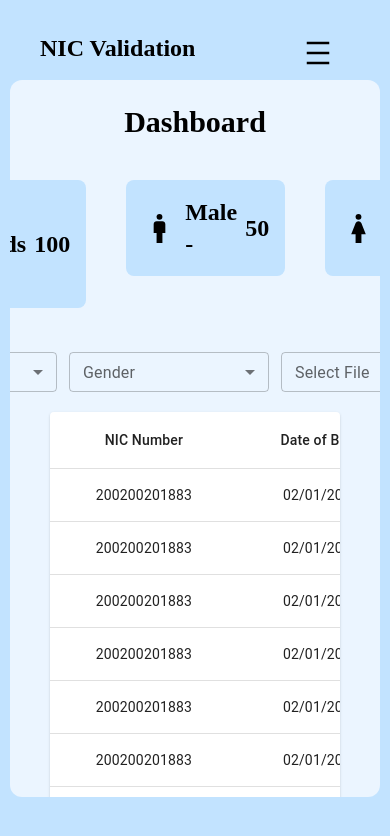
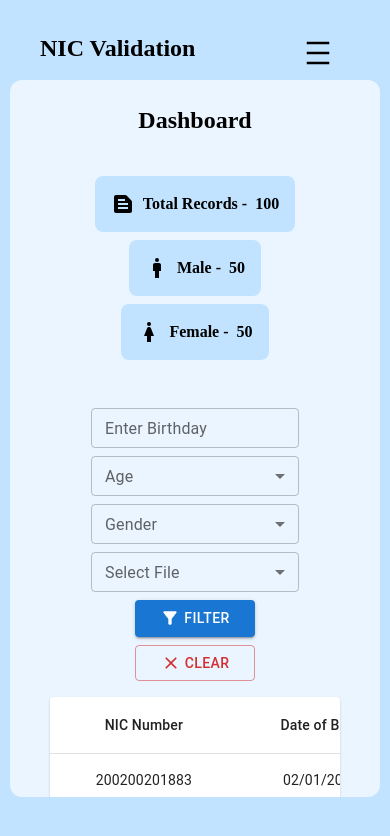
Before and after one commit to Pravil-Wijesinghe/NIC-Validation-Application, a React (Create React App) app in the folder frontend/: page /Dashboard in a window 390 px wide. Shown: the top 836 px of the page. Built offline with nearby package versions, Linux system fonts and the light colour scheme.

Commit message:
Mobile Responsive Dashboard

```diff
--- a/frontend/src/Pages/Dashboard.jsx
+++ b/frontend/src/Pages/Dashboard.jsx
@@ -66,35 +66,35 @@ function Dashboard() {
       <div className='relative flex items-center justify-center w-full h-screen bg-bg-color'>
         <div className='absolute flex flex-col top-20 h-[85%] w-[95%] bg-primary rounded-xl text-black py-6 px-10 overflow-hidden overflow-y-scroll'>
             <div className='flex w-full justify-center'>
-                <h1 className='font-bold text-3xl'>Dashboard</h1>
+                <h1 className='font-bold lg:text-3xl text-2xl'>Dashboard</h1>
             </div>
-            <div className='flex gap-10 w-full justify-center mt-10'>
-                <div className='w-fit h-fit bg-bg-color p-4 text-2xl font-bold rounded-lg flex gap-2 items-center cursor-pointer'>
-                    <TextSnippetIcon fontSize='large'/>
+            <div className='flex md:flex-row flex-col items-center gap-2 lg:gap-10 md:gap-3 w-full justify-center mt-10'>
+                <div className='w-fit h-fit bg-bg-color p-4 lg:text-2xl md:text-xl font-bold rounded-lg flex gap-2 items-center cursor-pointer'>
+                    <TextSnippetIcon className='lg:text-4xl md:text-3xl text-2xl'/>
                     <h1>Total Records -</h1>
                     <h1>100</h1>
                 </div>
-                <div className='w-fit h-fit bg-bg-color p-4 text-2xl font-bold rounded-lg flex gap-2 items-center cursor-pointer'>
-                    <ManIcon fontSize='large'/>
+                <div className='w-fit h-fit bg-bg-color p-4 lg:text-2xl md:text-xl font-bold rounded-lg flex gap-2 items-center cursor-pointer'>
+                    <ManIcon className='lg:text-4xl md:text-3xl text-2xl'/>
                     <h1>Male -</h1>
                     <h1>50</h1>
                 </div>
-                <div className='w-fit h-fit bg-bg-color p-4 text-2xl font-bold rounded-lg flex gap-2 items-center cursor-pointer'>
-                    <WomanIcon fontSize='large'/>
+                <div className='w-fit h-fit bg-bg-color p-4 lg:text-2xl md:text-xl font-bold rounded-lg flex gap-2 items-center cursor-pointer'>
+                    <WomanIcon className='lg:text-4xl md:text-3xl text-2xl'/>
                     <h1>Female -</h1>
                     <h1>50</h1>
                 </div>
             </div>
             <div className='mt-10 w-full flex flex-col justify-center gap-4'>
-                <div className='flex flex-row justify-center items-center gap-3'>
-                    <Box sx={{ minWidth: 200 }}>
+                <div className='flex md:flex-row flex-col gap-2 justify-center items-center lg:gap-3 md:gap-1'>
+                    <Box className='w-52'>
                         <LocalizationProvider dateAdapter={AdapterDayjs}>
                             <DemoContainer components={['DatePicker']}>
                                 <DatePicker label="Enter Birthday" slotProps={{ textField: { size: 'small' } }}/>
                             </DemoContainer>
                         </LocalizationProvider>
                     </Box>
-                    <Box sx={{ minWidth: 200 }}>
+                    <Box className='w-52'>
                         <FormControl fullWidth>
                             <InputLabel size='small' id="demo-simple-select-label">Age</InputLabel>
                             <Select
@@ -111,7 +111,7 @@ function Dashboard() {
                             </Select>
                         </FormControl>
                     </Box>
-                    <Box sx={{ minWidth: 200 }}>
+                    <Box className='w-52'>
                         <FormControl fullWidth>
                             <InputLabel size='small' id="demo-simple-select-label">Gender</InputLabel>
                             <Select
@@ -127,7 +127,7 @@ function Dashboard() {
                             </Select>
                         </FormControl>
                     </Box>
-                    <Box sx={{ minWidth: 200 }}>
+                    <Box className='w-52'>
                         <FormControl fullWidth>
                             <InputLabel size='small' id="demo-simple-select-label">Select File</InputLabel>
                             <Select
@@ -184,17 +184,15 @@ function Dashboard() {
                     </Table>
                 </TableContainer>
             </div>
-            <div className='flex flex-row mt-10 w-full justify-start'>
+            <div className='flex xl:flex-row flex-col md:gap-6 mt-10 w-full lg:justify-start md:items-center items-center'>
                 <div>
-                    <BarChart
+                    <BarChart className='lg:w-[500px] lg:h-[400px] md:w-[400px] md:h-[300px] w-[300px] h-[200px]'
                         xAxis={[{ scaleType: 'band', data: ['Male', 'Female'] }]}
                         series={[{ data: [4,2] }]}
-                        width={500}
-                        height={400}
                     />
                 </div>
                 <div>
-                    <PieChart
+                    <PieChart className='lg:w-[800px] lg:h-[400px] md:w-[450px] md:h-[300px] w-[230px] h-[200px]'
                         series={[
                             {
                             data: [
@@ -205,8 +203,6 @@ function Dashboard() {
                             ],
                             },
                         ]}
-                        width={800}
-                        height={400}
                     />
                 </div>
             </div>
```
